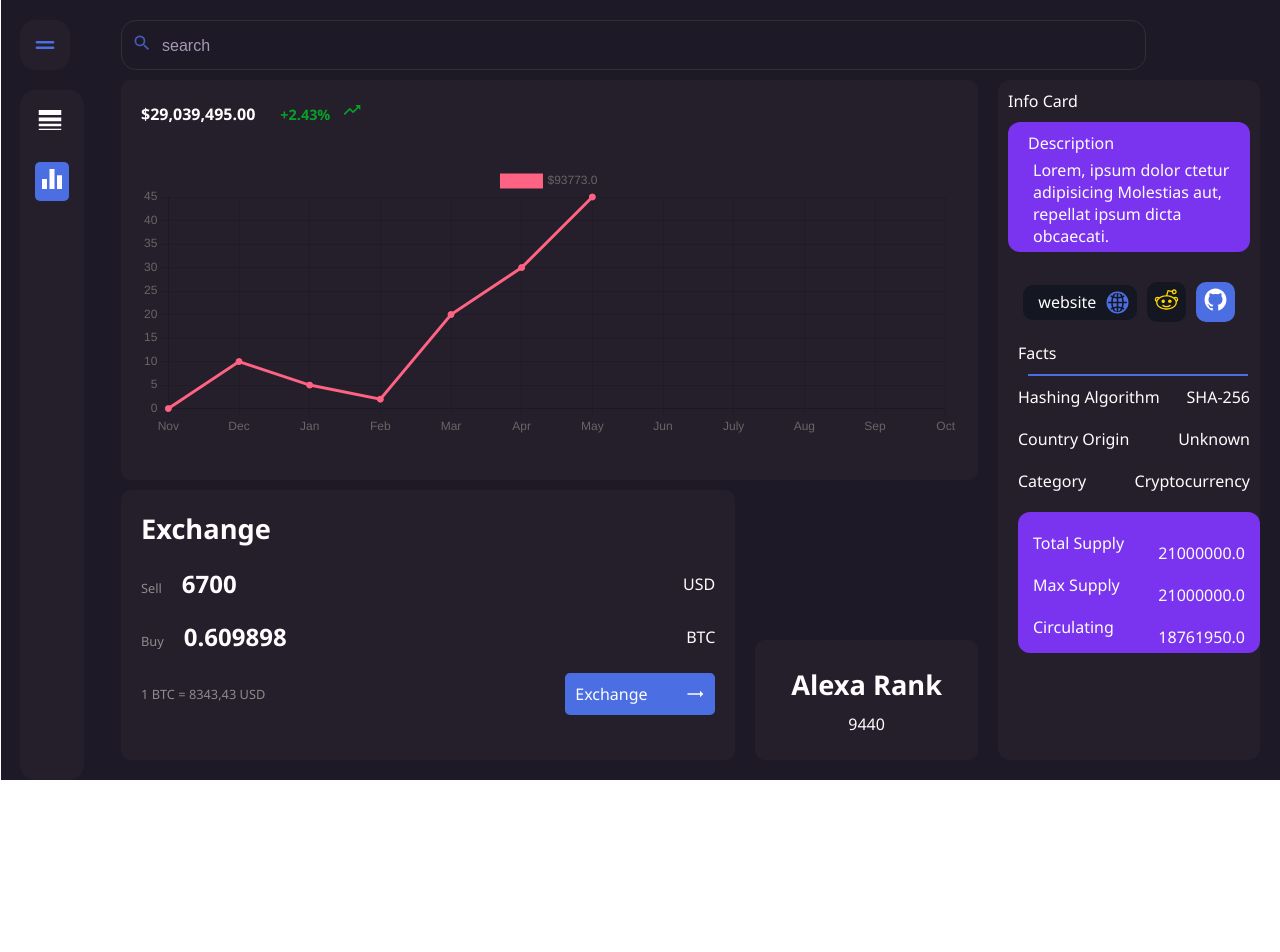
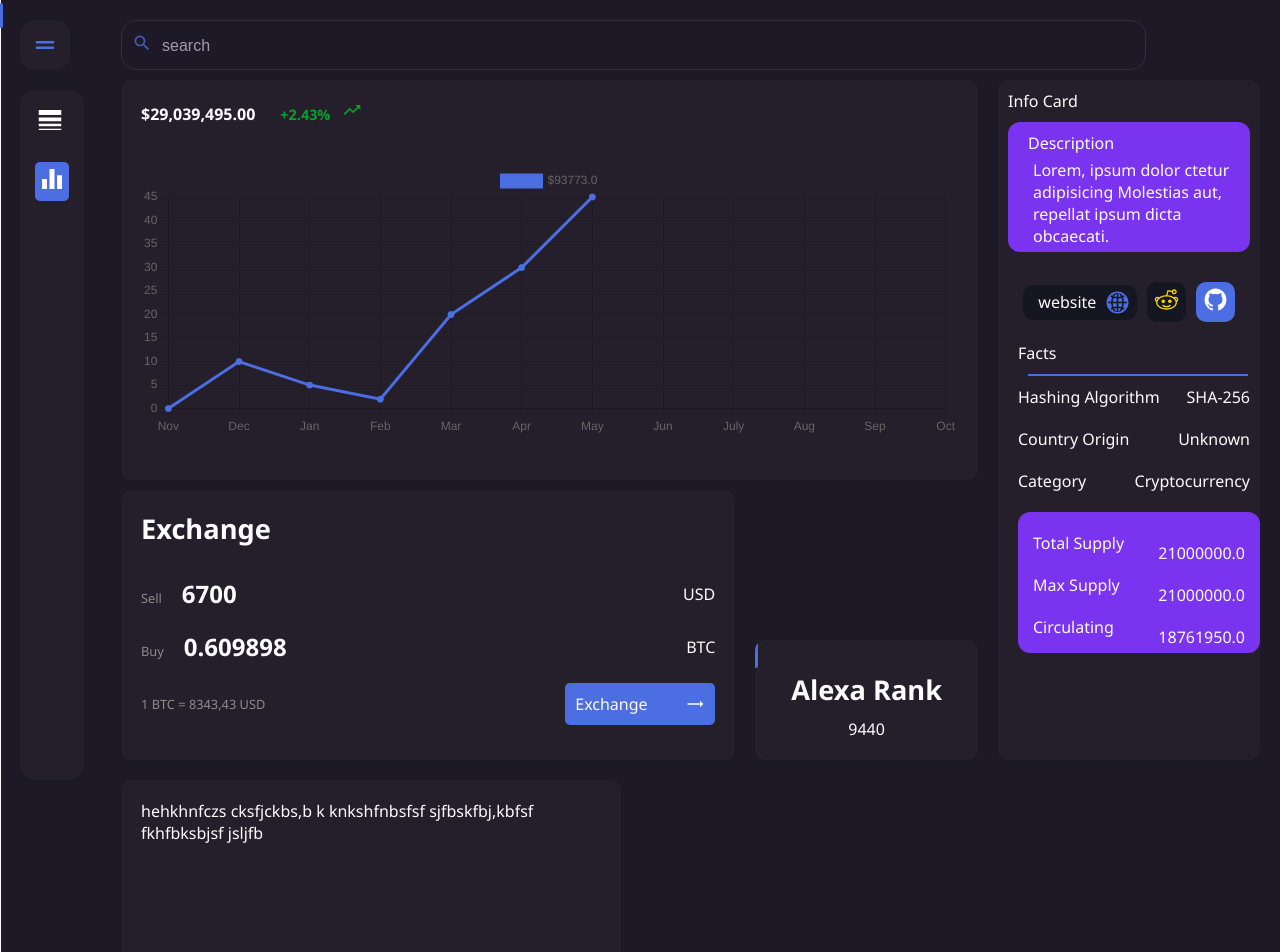
Before and after one commit to Godinson1/dnar-frontend-test, a React (Create React App) app: page /analytic in a window 1280 px wide. Shown: the top 952 px of the page. Before the commit the page ends 800 px from the top, so only its background shows below. Built offline with nearby package versions, Linux system fonts and the light colour scheme; no server answers.

Commit message:
deploy heroku

```diff
--- a/src/Components/Analytic/Analytics.js
+++ b/src/Components/Analytic/Analytics.js
@@ -24,6 +24,11 @@ const Analytics = () => {
           </div>
           <InfoCard />
         </div>
+        <div className="box__container">
+          <div className="border__left"></div>
+          hehkhnfczs cksfjckbs,b k knkshfnbsfsf sjfbskfbj,kbfsf fkhfbksbjsf
+          jsljfb
+        </div>
       </div>
     </Layout>
   );
--- a/src/Components/Analytic/Chart.js
+++ b/src/Components/Analytic/Chart.js
@@ -8,8 +8,6 @@ import "./styles/analytic.scss";
 
 const Chart = () => {
   const details = useSelector((state) => state.details);
-
-  console.log(details);
 
   const labels = [
     "Nov",
@@ -26,12 +24,12 @@ const Chart = () => {
     "Oct",
   ];
   const data = {
-    labels: labels,
+    labels,
     datasets: [
       {
         label: "$93773.0",
-        backgroundColor: "rgb(255, 99, 132)",
-        borderColor: "rgb(255, 99, 132)",
+        backgroundColor: "#4b6fe2",
+        borderColor: "#4b6fe2",
         data: [0, 10, 5, 2, 20, 30, 45],
       },
     ],
@@ -45,7 +43,7 @@ const Chart = () => {
         </span>
       </h4>
       <div className="coin__leaders">
-        <Line data={data} height={100} />
+        <Line color="#7a33ef" data={data} height={100} />
       </div>
     </div>
   );
--- a/src/Components/Analytic/Exchange.js
+++ b/src/Components/Analytic/Exchange.js
@@ -4,7 +4,7 @@ import { MdTrendingFlat } from "react-icons/md";
 const Exchange = () => {
   return (
     <div className="exchange">
-      <div className="content__div exchange_calc">
+      <div className="content__div__border exchange_calc">
         <h3>Exchange</h3>
         <div className="exchange_calc__container">
           <div className="exchange__flex">
@@ -30,7 +30,8 @@ const Exchange = () => {
           </div>
         </div>
       </div>
-      <div className="content__div alexa">
+      <div className="content__div__border alexa">
+        <div className="border__left"></div>
         <h3>Alexa Rank</h3>
         <div>9440</div>
       </div>
--- a/src/Components/Analytic/styles/analytic.scss
+++ b/src/Components/Analytic/styles/analytic.scss
@@ -134,3 +134,27 @@
   font-size: 0.9rem;
   color: rgb(7, 161, 40);
 }
+
+.box__container {
+  background-color: $primary-color;
+  border-radius: 10px;
+  height: 200px;
+  max-width: 500px;
+  margin-top: 20px;
+  padding: 20px;
+  overflow-x: hidden;
+  @include borderBox;
+}
+
+.content__div__border {
+  background-color: $primary-color;
+  padding: 20px;
+  border-radius: 10px;
+  height: 270px;
+  overflow-x: hidden;
+  position: relative;
+  @include borderBox;
+}
+.content__div__border > * + * {
+  margin: 10px 0 0 0;
+}
--- a/src/sass-styles/_mixins.scss
+++ b/src/sass-styles/_mixins.scss
@@ -1,28 +1,4 @@
 @import "./variables";
-
-@mixin loader {
-  div {
-    box-sizing: border-box;
-    display: block;
-    position: absolute;
-    width: 30px;
-    height: 30px;
-    border: 4px solid $secondary-color;
-    border-radius: 50%;
-    animation: lds-ring 1.2s cubic-bezier(0.5, 0, 0.5, 1) infinite;
-    border-color: $secondary-color transparent transparent transparent;
-
-    &:nth-child(1) {
-      animation-delay: -0.45s;
-    }
-    &:nth-child(2) {
-      animation-delay: -0.3s;
-    }
-    &:nth-child(3) {
-      animation-delay: -0.15s;
-    }
-  }
-}
 
 @mixin flex-center {
   display: flex;
@@ -48,150 +24,14 @@
   align-items: flex-start;
 }
 
-@mixin custom-border-radius {
-  padding: 15px 20px 15px 20px;
-  border-bottom-right-radius: 7px;
-  border-top-left-radius: 7px;
-  border-top-right-radius: 7px;
-}
-
-@mixin flex-bottom-card {
-  display: flex;
-  justify-content: space-evenly;
-  width: 100%;
-  height: 50px;
-  margin-top: 20px;
-  @include flex-center;
-  cursor: pointer;
-  border-top: 1px solid rgb(182, 181, 181);
-}
-
-@mixin overlay {
-  position: absolute;
-  top: 0;
-  left: 0;
-  width: 100%;
-  height: 100%;
-  background: rgba(0, 0, 0, 0.6);
-  padding: 0 50px 0 70px;
-}
-
-@mixin main-modal {
-  @include overlay;
-  @include flex-center;
-  height: 100vh;
-  position: fixed;
-  z-index: 17;
-  overflow: hidden;
-}
-
-@mixin custom-button {
-  @include custom-border-radius;
-  background-color: $secondary-color;
-  color: $primary-color;
-  cursor: pointer;
-  outline: none;
-  border: none;
-
-  &:hover {
-    background-color: $background-color;
-  }
-
-  &:focus {
-    outline: none;
-  }
-
-  &:disabled {
-    cursor: not-allowed;
+@mixin borderBox {
+  .border__left {
+    background-color: $light-secondary;
+    width: 4px;
+    height: 25px;
+    left: -1px;
+    top: 3px;
+    border-radius: 5px;
+    position: absolute;
   }
 }
-
-@mixin auth-container {
-  position: absolute;
-  top: 0;
-  left: 0;
-  width: 100%;
-  height: 100%;
-  @include flex-center;
-  flex-direction: column;
-  overflow: auto;
-  overflow-x: hidden;
-}
-
-@mixin image-cover {
-  width: 100%;
-  height: 100%;
-  object-fit: cover;
-}
-
-@mixin avatar {
-  border-radius: 50px;
-  background-color: $secondary-color;
-  margin-top: 5px;
-}
-
-@mixin avatar-image {
-  @include avatar;
-  cursor: pointer;
-  overflow: hidden;
-  img {
-    @include image-cover;
-  }
-}
-
-@mixin custom-sidebar {
-  height: 100vh;
-  background-color: $background-color;
-  position: fixed;
-  left: 0;
-  z-index: 3;
-  top: 0;
-  transition: width 200ms ease-in-out;
-  font-size: 1.1rem;
-  font-weight: bold;
-  padding: 15px 20px 50px 20px;
-
-  .header {
-    @include flex-center;
-    flex-direction: column;
-    #white {
-      color: $primary-color;
-      cursor: pointer;
-    }
-  }
-}
-
-@mixin auth-options {
-  @include flex-start-center;
-  gap: 20px;
-  font-weight: 500;
-  font-size: 1.1rem;
-  border: 1px solid $secondary-color;
-  width: 500px;
-  @include custom-border-radius;
-  margin-top: 15px;
-  cursor: pointer;
-  #icon {
-    font-size: 1.3rem;
-  }
-}
-
-@mixin custom-navbar {
-  width: 100%;
-  height: 70px;
-  background-color: white;
-  box-shadow: rgba(79, 79, 79, 0.07) 0px 4px 10px;
-  position: fixed;
-  transition: width 200ms ease-in-out;
-  overflow: hidden;
-  @include flex-between;
-
-  .header {
-    height: 100%;
-    @include flex-start-center;
-    gap: 10px;
-    padding-left: 10px;
-    cursor: pointer;
-    color: $secondary-color;
-  }
-}
```
Also changed, not shown: src/Components/Analytics.js (deleted, +0 -7 lines), src/utils/components/Box.js (+5 -2 lines).
